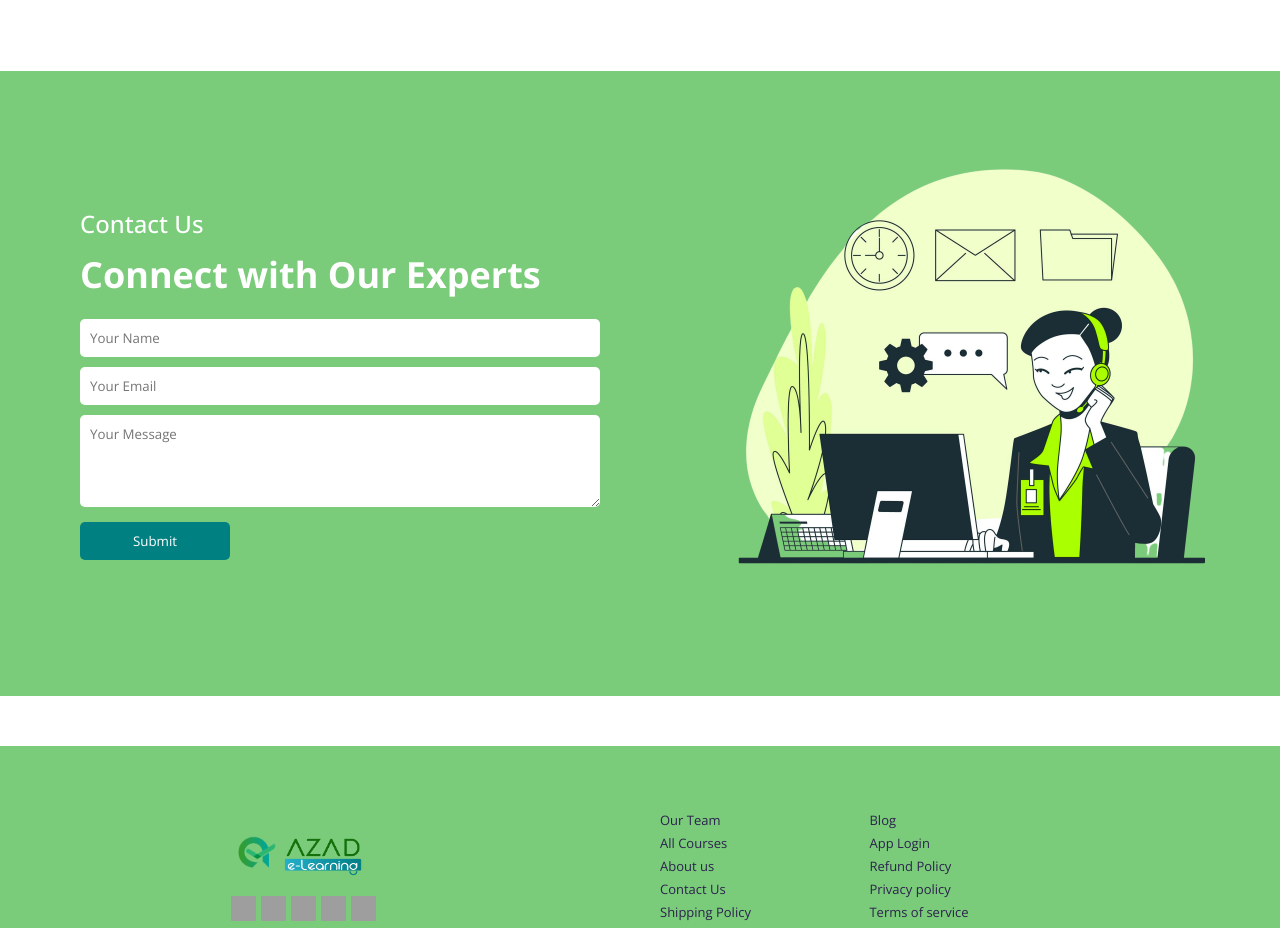
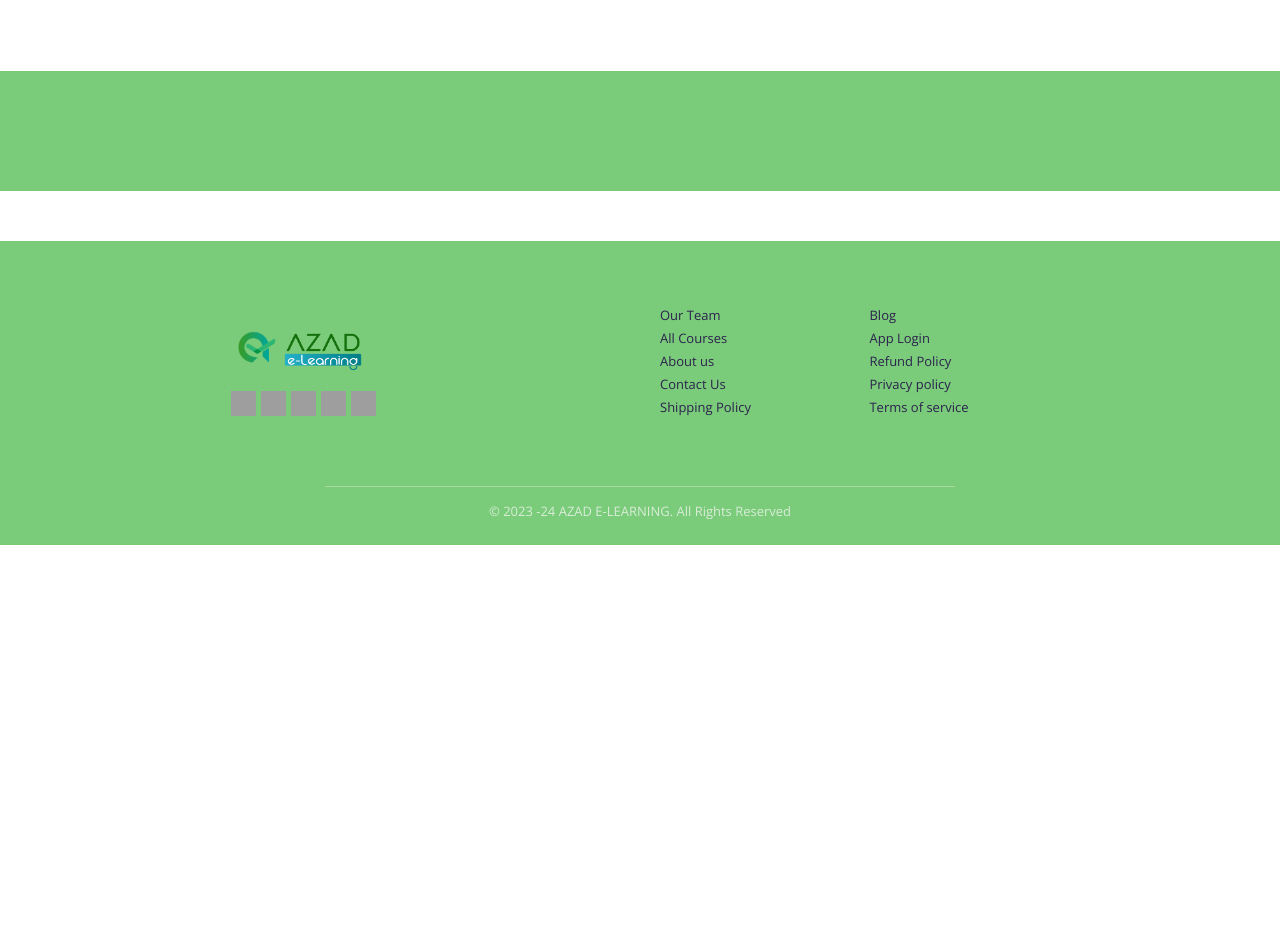
Before and after one commit to pmudassir/azad-e-learning, a React (Create React App) app in the folder frontend/: page / in a window 1280 px wide. Shown: the part 2920-3848 px from the top of the page. After the commit the page ends 3465 px from the top, so only its background shows below. Built offline with nearby package versions, Linux system fonts and the light colour scheme; grey boxes are pictures that could not be loaded.

Commit message:
contact us cleared

```diff
--- a/frontend/src/components/contactUs/ContactUs.jsx
+++ b/frontend/src/components/contactUs/ContactUs.jsx
@@ -4,20 +4,7 @@ import './contactUs.css';
 const ContactUs = () => {
   return (
     <div className="contact-us">
-      <div className="contact-left">
-        <p>Contact Us</p>
-        <h1>Connect with Our Experts</h1>
-        {/* Add your form inputs here */}
-        <form>
-          <input type="text" placeholder="Your Name" />
-          <input type="email" placeholder="Your Email" />
-          <textarea placeholder="Your Message" rows="4"></textarea>
-          <button>Submit</button>
-        </form>
-      </div>
-      <div className="contact-right">
-        <img src="/images/contactus.png" alt="Contact Image" />
-      </div>
+
     </div>
   );
 };
--- a/frontend/src/components/contactUs/contactUs.css
+++ b/frontend/src/components/contactUs/contactUs.css
@@ -10,59 +10,3 @@
   position: relative;
   overflow: hidden;
 }
-
-.contact-left {
-  flex: 1;
-  padding: 20px;
-  max-width: 500px;
-}
-
-.contact-left p {
-  font-size: 24px;
-  font-weight: 500;
-  margin: 0;
-}
-
-.contact-left h1 {
-  font-size: 36px;
-  font-weight: 700;
-  margin: 10px 0;
-}
-
-form {
-  margin-top: 20px;
-}
-
-form input,
-form textarea {
-  width: 100%;
-  padding: 10px;
-  margin-bottom: 10px;
-  border: none;
-  border-radius: 5px;
-}
-
-form button {
-  background: teal;
-  color: #fff;
-  border: none;
-  padding: 10px 20px;
-  border-radius: 5px;
-  cursor: pointer;
-  width: 150px;
-}
-
-form button:hover {
-  background: white;
-  color: teal;
-}
-
-.contact-right {
-  flex: 1;
-  text-align: right;
-}
-
-.contact-right img {
-  max-width: 500px;
-  height: auto;
-}
```
